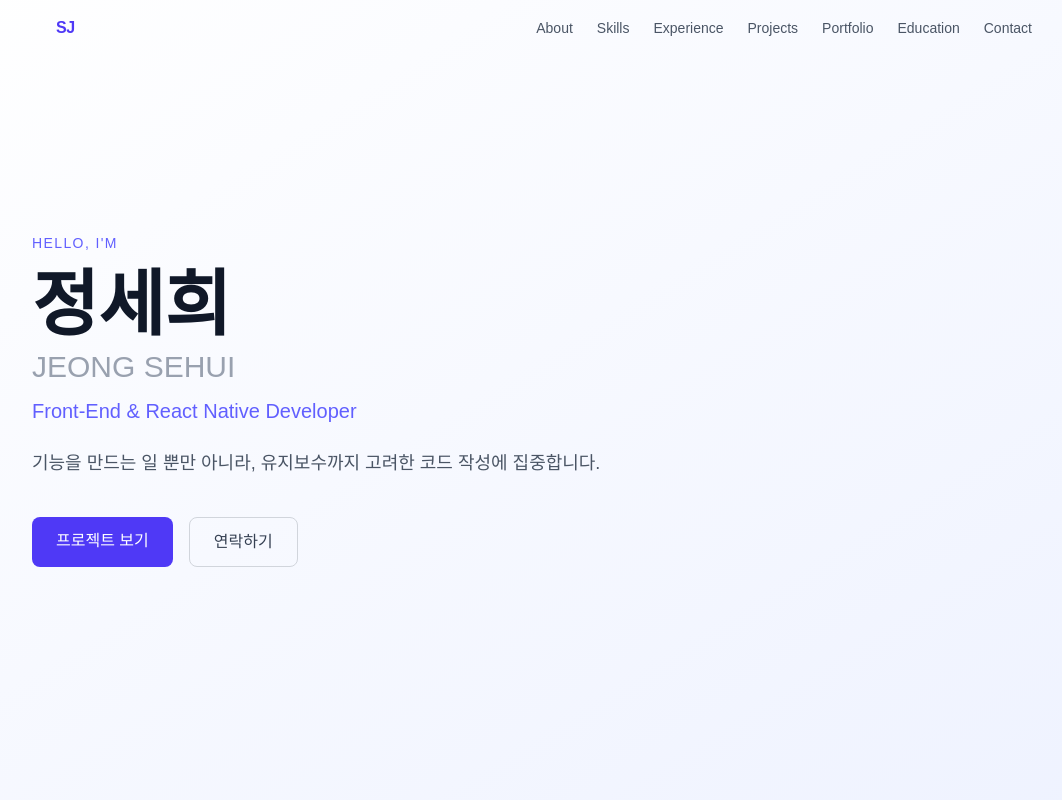
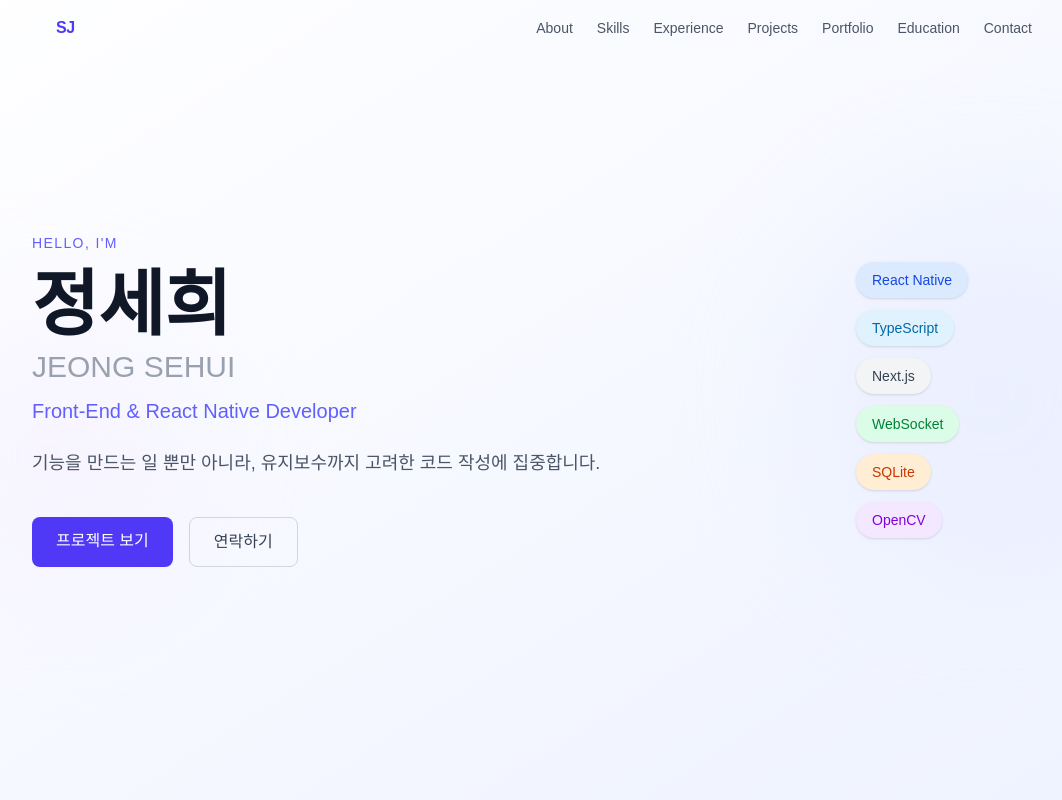
Before and after one commit to SayisMe/say-resume, a Next.js app: page / in a window 1280 px wide. Shown: the top 800 px of the page, without its empty margins (96-1158 px from the left). Built offline with nearby package versions, Linux system fonts and the light colour scheme.

Commit message:
feat: Hero 배경 장식 및 기술 배지 컬럼 추가

```diff
--- a/src/components/Hero.tsx
+++ b/src/components/Hero.tsx
@@ -1,9 +1,23 @@
 import { profile } from "@/data/profile";
+
+const techBadges = [
+  { label: "React Native", color: "bg-blue-100 text-blue-700" },
+  { label: "TypeScript", color: "bg-sky-100 text-sky-700" },
+  { label: "Next.js", color: "bg-gray-100 text-gray-700" },
+  { label: "WebSocket", color: "bg-green-100 text-green-700" },
+  { label: "SQLite", color: "bg-orange-100 text-orange-700" },
+  { label: "OpenCV", color: "bg-purple-100 text-purple-700" },
+];
 
 export default function Hero() {
   return (
-    <section className="min-h-screen flex items-center justify-center px-6 bg-gradient-to-br from-white to-indigo-50">
-      <div className="max-w-5xl w-full">
+    <section className="min-h-screen flex items-center justify-center px-6 bg-gradient-to-br from-white to-indigo-50 relative overflow-hidden">
+      {/* 배경 장식 */}
+      <div className="absolute top-1/4 right-0 w-96 h-96 bg-indigo-100 rounded-full blur-3xl opacity-40 pointer-events-none" />
+      <div className="absolute bottom-1/4 left-0 w-72 h-72 bg-purple-100 rounded-full blur-3xl opacity-30 pointer-events-none" />
+
+      <div className="max-w-5xl w-full relative grid md:grid-cols-[1fr_200px] gap-12 items-center">
+        <div>
           <p className="text-indigo-500 text-sm font-medium tracking-widest uppercase mb-4">
             Hello, I&apos;m
           </p>
@@ -19,7 +33,7 @@ export default function Hero() {
           <p className="text-lg text-gray-600 max-w-xl mb-10">
             {profile.tagline}
           </p>
-        <div className="flex gap-4">
+          <div className="flex flex-wrap gap-4">
             <a
               href="#projects"
               className="px-6 py-3 bg-indigo-600 text-white rounded-lg font-medium hover:bg-indigo-700 transition-colors"
@@ -34,6 +48,19 @@ export default function Hero() {
             </a>
           </div>
         </div>
+
+        {/* 기술 배지 — 데스크탑 전용 */}
+        <div className="hidden md:flex flex-col gap-3 items-start">
+          {techBadges.map((badge) => (
+            <span
+              key={badge.label}
+              className={`px-4 py-2 rounded-full text-sm font-medium shadow-sm ${badge.color}`}
+            >
+              {badge.label}
+            </span>
+          ))}
+        </div>
+      </div>
     </section>
   );
 }
```
Lines whose indentation alone changed are shown as unchanged.
